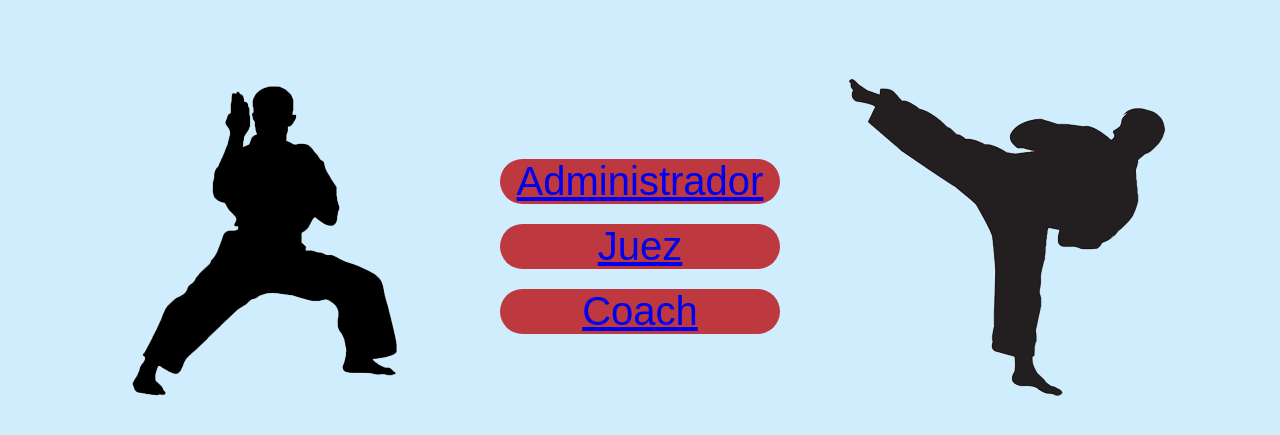
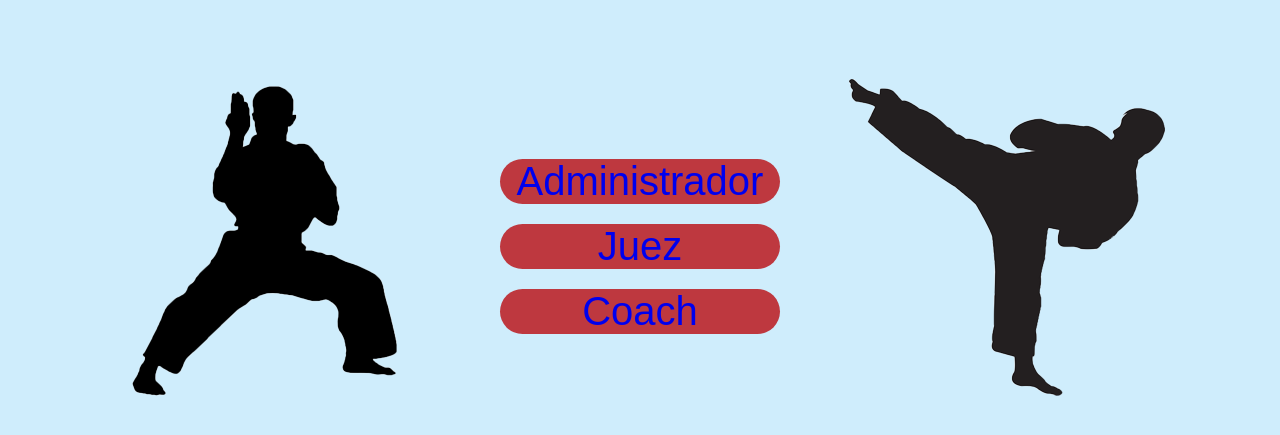
Before and after one commit to TechNexISBO/ProyectoC.U.K, a PHP site: the page made by indexProgramación.html in a window 1280 px wide. Shown: the part 134-569 px from the top of the page. Run offline with PHP 8.4, Linux system fonts and the light colour scheme.

Commit message:
se modifica el estilo de los links

```diff
--- a/assets/css/estiloP.css
+++ b/assets/css/estiloP.css
@@ -3,6 +3,10 @@
     padding: 0;
     list-style: none;
     box-sizing: border-box;
+}
+
+a{
+    text-decoration: none;
 }
 
 body {
```
